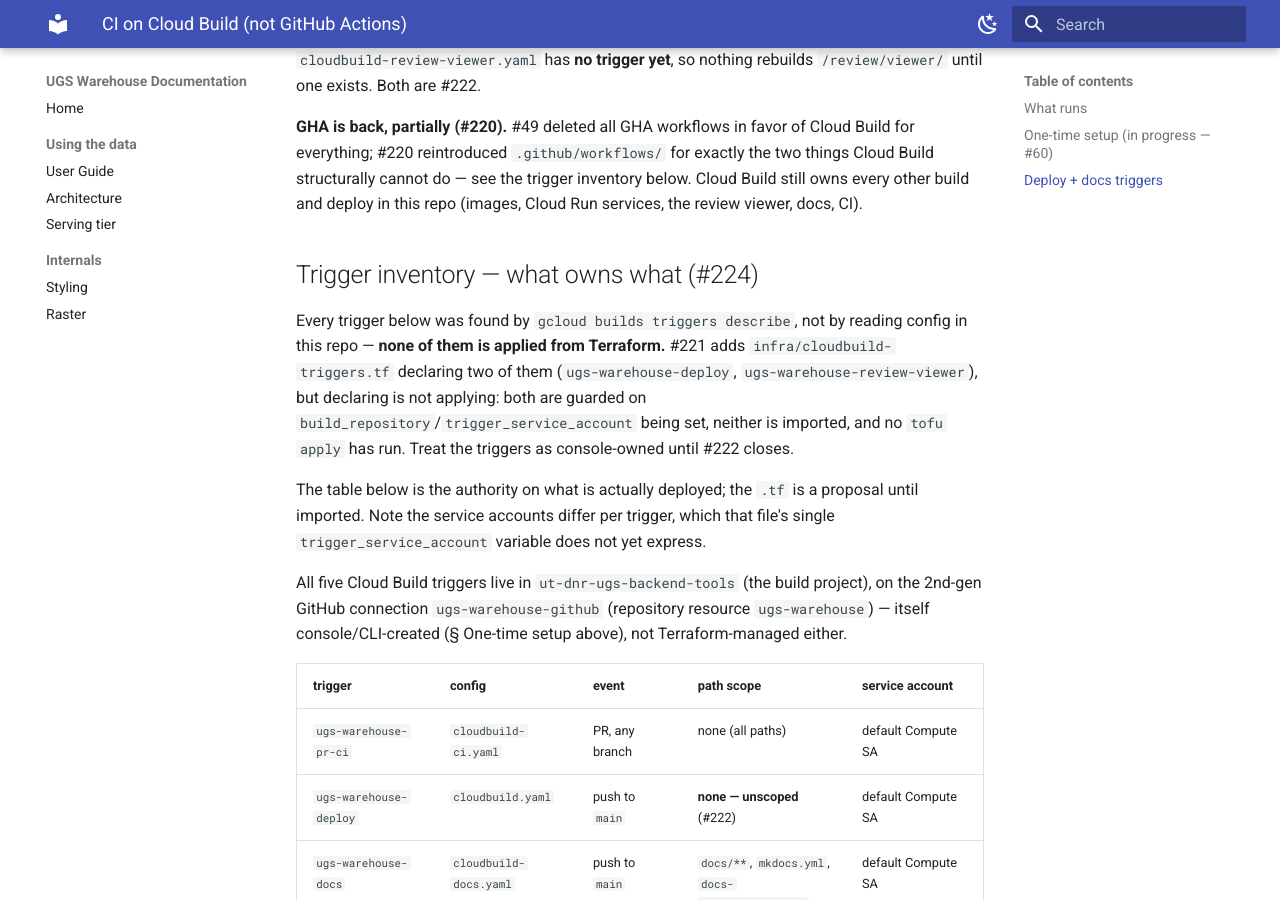
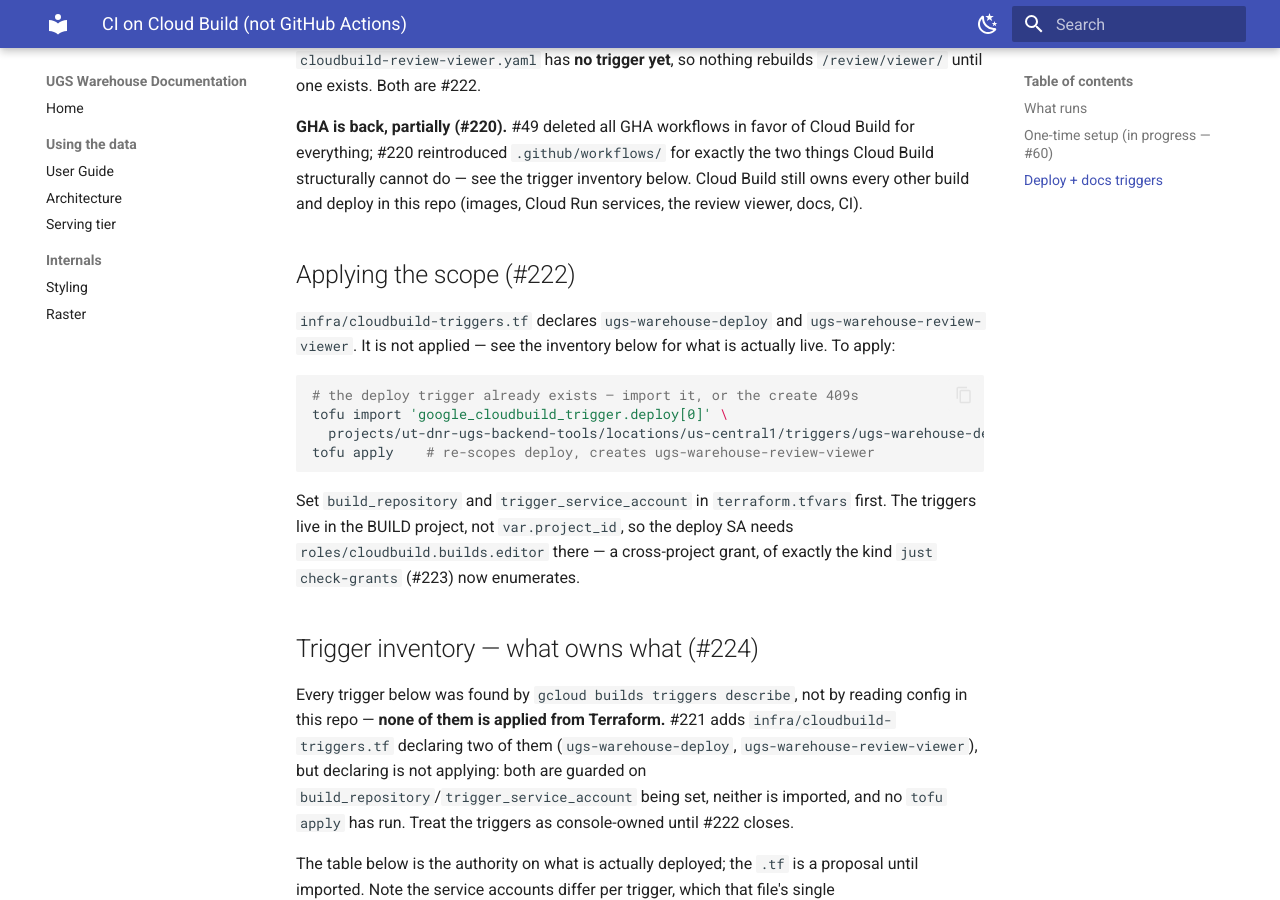
Before and after one commit to UGS-GIO/ugs-warehouse, an MkDocs documentation site: the page built from docs/CLOUD_BUILD_CI.md, in a window 1280 px wide and 900 px high, scrolled down 2292 px. Built offline with MkDocs 1.6.1 and Material for MkDocs 9.7.7, drawn with Linux system fonts in a browser that asks for light colours.

Commit message:
build(infra): declare the Cloud Build triggers in tofu
`included_files` is what decides whether a one-line CSS change rebuilds every service image, and it
lived only in a gcloud invocation — so nothing in the repo stated the scope. That is how
CLOUD_BUILD_CI.md could record the question as "undecided" while production was in fact unscoped,
with no way to tell without GCP access. Declared here, the scope is reviewable in a PR.

It also takes the 2nd-gen footgun off a human: `gcloud builds triggers update` 400s on these, so the
documented fix is delete + recreate. Tofu does the replace.

Covers ugs-warehouse-deploy (scoped to the paths that need an image rebuild) and the new
ugs-warehouse-review-viewer. pr-ci, docs, the preview triggers and preview-cleanup stay
console-managed — declaring them means writing down config this repo cannot read, and guessing
would cause drift.

Both are guarded on build_repository + trigger_service_account being set, so a box without them
plans clean. They live in the build project, not var.project_id, so applying needs
cloudbuild.builds.editor there; ugs-warehouse-deploy already exists and must be imported first.
Commands in CLOUD_BUILD_CI.md.

````diff
--- a/docs/CLOUD_BUILD_CI.md
+++ b/docs/CLOUD_BUILD_CI.md
@@ -81,6 +81,22 @@
 structurally cannot do — see the trigger inventory below. Cloud Build still owns every other build
 and deploy in this repo (images, Cloud Run services, the review viewer, docs, CI).
 
+## Applying the scope (#222)
+
+`infra/cloudbuild-triggers.tf` declares `ugs-warehouse-deploy` and `ugs-warehouse-review-viewer`.
+It is not applied — see the inventory below for what is actually live. To apply:
+
+```bash
+# the deploy trigger already exists — import it, or the create 409s
+tofu import 'google_cloudbuild_trigger.deploy[0]' \
+  projects/ut-dnr-ugs-backend-tools/locations/us-central1/triggers/ugs-warehouse-deploy
+tofu apply    # re-scopes deploy, creates ugs-warehouse-review-viewer
+```
+
+Set `build_repository` and `trigger_service_account` in `terraform.tfvars` first. The triggers live
+in the BUILD project, not `var.project_id`, so the deploy SA needs `roles/cloudbuild.builds.editor`
+there — a cross-project grant, of exactly the kind `just check-grants` (#223) now enumerates.
+
 ## Trigger inventory — what owns what (#224)
 
 Every trigger below was found by `gcloud builds triggers describe`, not by reading config in this
````
Also changed, not shown: 2 other files.
